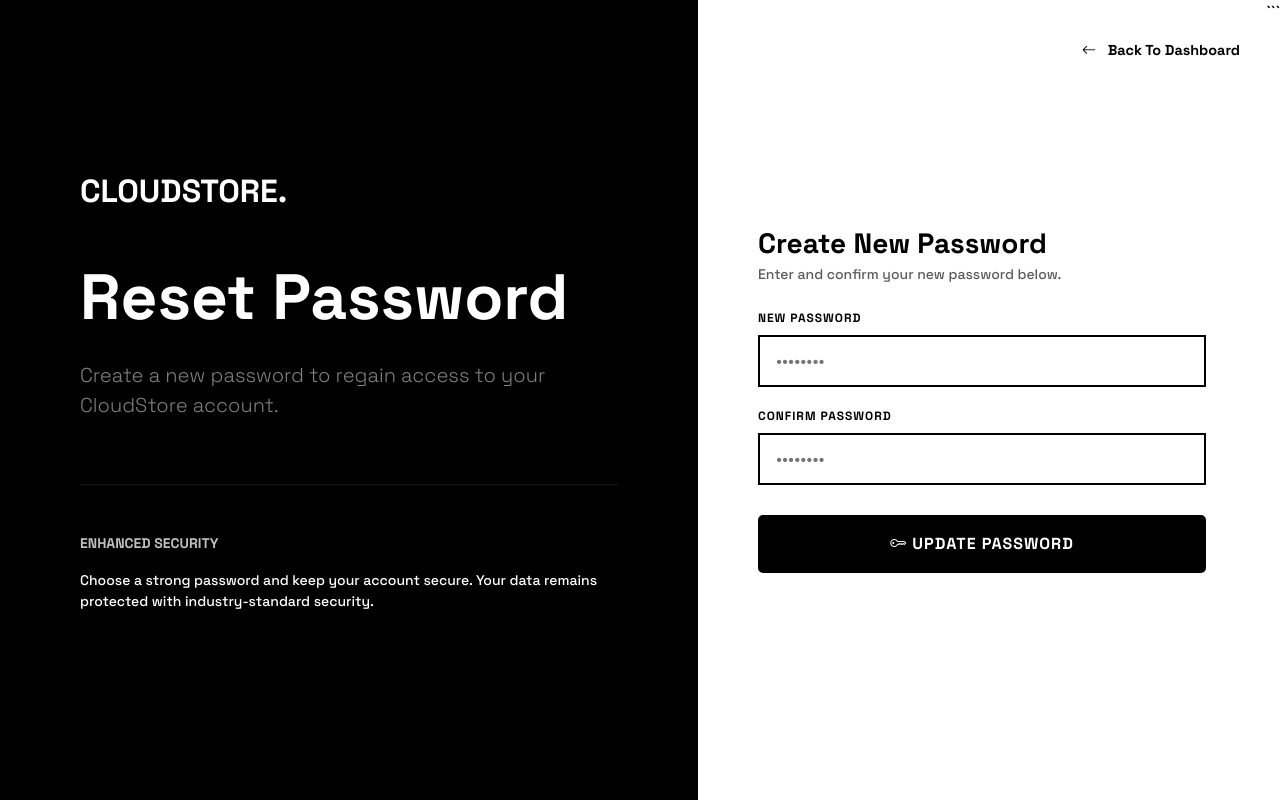
After one commit to ankush21sali/cloudstore, a Django app: page /accounts/forgot-password/ in a window 1280 px wide. The commit adds this page. Run offline with Django 5.2, Linux system fonts and the light colour scheme; the visitor is signed in with stand-in values (Sample User, id 1); data that the repository does not hold is empty.

Commit message:
forgot password functionality

````diff
--- a/accounts/admin.py
+++ b/accounts/admin.py
@@ -2,3 +2,5 @@ from django.contrib import admin
 from .models import *
 
 # Register your models here.
+
+admin.site.register(OTP)
--- /dev/null
+++ b/accounts/templates/accounts/forgot_password.html
@@ -0,0 +1,74 @@
+{% extends "base.html" %}
+{% load static %}
+
+{% block title %}Reset Password | CloudStore{% endblock %}
+
+{% block extra_css %}
+
+<link rel="stylesheet" href="{% static 'css/forgot_password.css' %}">
+{% endblock %}
+
+{% block content %}
+
+<a href="{% url 'files:dashboard' %}" class="back-home">
+    <i class="bi bi-arrow-left me-2"></i>
+    Back To Dashboard
+</a>
+
+<div class="verify-container">
+<div class="verify-visual">
+    <h2 class="fw-bold mb-5">CLOUDSTORE.</h2>
+
+    <h1 class="display-3 fw-bold mb-4">
+        Reset Password
+    </h1>
+
+    <p class="lead opacity-50">
+        Create a new password to regain access to your CloudStore account.
+    </p>
+
+    <div class="mt-5 pt-5 border-top border-secondary" style="--bs-border-opacity: .2;">
+        <p class="small text-uppercase fw-bold opacity-75">
+            Enhanced Security
+        </p>
+
+        <p class="small">
+            Choose a strong password and keep your account secure.
+            Your data remains protected with industry-standard security.
+        </p>
+    </div>
+</div>
+
+<div class="verify-form-section">
+    <div class="mx-auto" style="max-width: 450px; width: 100%;">
+
+        <h3 class="fw-bold mb-1">Create New Password</h3>
+
+        <p class="text-muted mb-4 small"> Enter and confirm your new password below.</p>
+
+        <form action="{% url 'accounts:forgot_password' %}" method="POST">
+            {% csrf_token %}
+
+            <div class="form-group">
+                <label for="new_password" class="form-label"> New Password</label>
+                <input type="password" id="new_password" name="new_password" class="form-control-custom" placeholder="••••••••" required>
+            </div>
+
+            <div class="form-group">
+                <label for="confirm_password" class="form-label"> Confirm Password</label>
+                <input type="password" id="confirm_password" name="confirm_password" class="form-control-custom" placeholder="••••••••" required>
+            </div>
+
+            <div class="mt-3">
+                <button type="submit" class="btn-save"> <i class="bi bi-key"></i> Update Password</button>
+            </div>
+
+        </form>
+
+    </div>
+</div>
+```
+
+</div>
+
+{% endblock %}
--- a/accounts/templates/accounts/signin.html
+++ b/accounts/templates/accounts/signin.html
@@ -16,7 +16,7 @@
         <a href="{% url "home" %}" class="text-white text-decoration-none">
             <h2 class="fw-bold mb-5">CLOUDSTORE.</h2>
         </a>
-        <h1 class="display-3 fw-bold mb-4">Welcome <br> Back.</h1>
+        <h1 class="display-3 fw-bold mb-4">Welcome Back.</h1>
         <p class="lead opacity-50">Access your secure vault of images, documents, and media from any device.</p>
 
         <div class="mt-5 pt-5 border-top border-secondary" style="--bs-border-opacity: .2;">
--- a/accounts/urls.py
+++ b/accounts/urls.py
@@ -12,6 +12,9 @@ urlpatterns = [
     path('settings/', views.settings, name='settings'),
     path('change_password/', views.change_password, name='change_password'),
 
-    # path('send-otp/', views.send_otp, name='send_otp'),
     path('verify-otp/', views.verify_otp, name='verify_otp'),
+
+    path('send-otp/', views.send_otp, name='send_otp'),
+    path('forgot-password-verify-otp/', views.forgot_password_verify_otp, name='forgot_password_verify_otp'),
+    path('forgot-password/', views.forgot_password, name='forgot_password'),
 ]
--- a/accounts/utils.py
+++ b/accounts/utils.py
@@ -51,5 +51,7 @@ def send_otp_email(email):
 
     response = requests.post(url, json=payload, headers=headers)
 
-    print(response.status_code)
-    print(response.text)
+    # print(response.status_code)
+    # print(response.text)
+    # print(email)
+    # print(settings.DEFAULT_FROM_EMAIL)
--- a/accounts/views.py
+++ b/accounts/views.py
@@ -194,3 +194,88 @@ def change_password(request):
         return redirect('accounts:signin')
 
     return redirect('accounts:my_profile')
+
+
+
+def send_otp(request):
+
+    try:
+        user = User.objects.get(id=request.user.id)
+    except User.DoesNotExist:
+        messages.error(request, "Opps!, User DoesNotExist.")
+        return redirect('accounts:my_profile')
+
+    # Store ID in session so verify_otp can find this user.
+    request.session['user_id'] = user.id
+
+    send_otp_email(user.email)
+    messages.info(request, "Please check your email for the OTP.")
+    return redirect('accounts:forgot_password_verify_otp')
+
+
+
+def forgot_password_verify_otp(request):
+    user_id = request.session.get("user_id")
+
+    if not user_id:
+        messages.error(request, "Session expired. Please try again later.")
+        return redirect("files:dashboard")
+
+    if request.method == "POST":
+        entered_otp = request.POST.get("code")
+
+        try:
+            user = User.objects.get(id=user_id)
+        except User.DoesNotExist:
+            messages.error(request, "Account not found. Please try again later.")
+            return redirect("files:dashboard")
+
+        otp_obj = OTP.objects.filter(user=user).last()
+
+        if not otp_obj:
+            messages.warning(request, "No OTP found")
+            return redirect("accounts:forgot_password_verify_otp")
+
+        if otp_obj.is_expired():
+            otp_obj.delete()
+            messages.warning(request, "OTP Expired")
+            return redirect("accounts:forgot_password_verify_otp")
+
+        if otp_obj.otp == entered_otp:
+            user.is_active = True
+            user.save()
+
+            login(request, user)
+
+            otp_obj.delete()
+            del request.session["user_id"]
+
+            messages.success(request, "OTP Verified Successfully")
+            return redirect("accounts:forgot_password")
+
+        messages.error(request, "Invalid OTP")
+        return redirect("accounts:forgot_password_verify_otp")
+
+    return render(request, "accounts/forgot_password_verify_otp.html")
+
+
+@login_required
+def forgot_password(request):
+    if request.method == 'POST':
+        new_password = request.POST.get('new_password')
+        confirm_password = request.POST.get('confirm_password')
+
+        user = request.user
+
+        if new_password != confirm_password:
+            messages.error(request, "New passwords do not match.")
+            return redirect('accounts:forgot_password')
+
+        user.set_password(new_password)
+        user.save()
+        logout(request)
+
+        messages.success(request, "Password changed successfully. Please login again.")
+        return redirect('accounts:dashboard')
+
+    return render(request, "accounts/forgot_password.html")
--- a/cloudstore/settings.py
+++ b/cloudstore/settings.py
@@ -28,7 +28,11 @@ SECRET_KEY = config('SECRET_KEY')
 # SECURITY WARNING: don't run with debug turned on in production!
 DEBUG = config('DEBUG', default=True, cast=bool)
 
-ALLOWED_HOSTS = ['*']
+ALLOWED_HOSTS = [
+    'cloudstore-i65a.onrender.com',
+    "localhost",
+    "127.0.0.1",
+    ]
 
 
 # Application definition
--- /dev/null
+++ b/static/css/forgot_password.css
@@ -0,0 +1,177 @@
+@import url('https://fonts.googleapis.com/css2?family=Space+Grotesk:wght@300;500;700&display=swap');
+
+/* ===================================
+BASE
+=================================== */
+
+body {
+    margin: 0;
+    height: 100vh;
+    background-color: #ffffff;
+    color: #000000;
+    font-family: 'Space Grotesk', sans-serif;
+}
+
+/* ===================================
+LAYOUT
+=================================== */
+
+.verify-container {
+    display: flex;
+    min-height: 100vh;
+}
+
+/* ===================================
+LEFT PANEL
+=================================== */
+
+.verify-visual {
+    flex: 1.2;
+    display: flex;
+    flex-direction: column;
+    justify-content: center;
+    padding: 80px;
+    background-color: #000000;
+    color: #ffffff;
+}
+
+/* ===================================
+RIGHT PANEL
+=================================== */
+
+.verify-form-section {
+    flex: 1;
+    display: flex;
+    flex-direction: column;
+    justify-content: center;
+    padding: 60px;
+    background-color: #ffffff;
+}
+
+/* ===================================
+FORM
+=================================== */
+
+.form-group {
+    margin-bottom: 20px;
+}
+
+.form-label {
+    display: block;
+    margin-bottom: 8px;
+    font-size: 0.75rem;
+    font-weight: 700;
+    text-transform: uppercase;
+    letter-spacing: 1px;
+}
+
+.form-control-custom {
+    width: 100%;
+    padding: 12px 16px;
+    border: 2px solid #000000;
+    border-radius: 0;
+    background: #ffffff;
+    font-family: inherit;
+    transition: all 0.2s ease;
+}
+
+.form-control-custom:focus {
+    border-color: #000000;
+    box-shadow: none;
+}
+
+/* ===================================
+BUTTONS
+=================================== */
+
+.btn-save {
+    background-color: #000000;
+    color: #ffffff;
+    border-radius: 5px;
+    padding: 15px;
+    font-weight: 700;
+    width: 100%;
+    border: 2px solid #000000;
+    transition: 0.3s;
+    text-transform: uppercase;
+    letter-spacing: 1px;
+    margin-top: 10px;
+
+}
+
+.btn-save:hover {
+    background-color: #ffffff;
+    color: #000000;
+}
+
+/* ===================================
+NAVIGATION
+=================================== */
+
+.back-home {
+    position: absolute;
+    top: 40px;
+    right: 40px;
+    color: #000000;
+    text-decoration: none;
+    font-size: 0.9rem;
+    font-weight: 600;
+}
+
+/* ===================================
+OTP / INFO ELEMENTS
+=================================== */
+
+.resend-link {
+    color: #000000;
+    font-weight: 600;
+    text-decoration: underline;
+}
+
+.resend-link:hover {
+    text-decoration: none;
+}
+
+.timer-text {
+    color: #777777;
+    font-size: 0.85rem;
+    font-weight: 600;
+}
+
+.info-message {
+    min-height: 40px;
+    margin-top: 8px;
+    font-size: 0.8rem;
+}
+
+.demo-hint {
+    margin-bottom: 20px;
+    padding: 10px 15px;
+    background-color: #f8f9fa;
+    border-left: 4px solid #000000;
+    font-size: 0.85rem;
+    color: #333333;
+}
+
+/* ===================================
+RESPONSIVE
+=================================== */
+
+@media (max-width: 992px) {
+    .verify-visual {
+        display: none;
+    }
+
+    .back-home {
+        top: 20px;
+        right: 20px;
+    }
+
+}
+
+@media (max-width: 576px) {
+
+    .verify-form-section {
+        padding: 40px 24px;
+    }
+}
````
Also changed, not shown: accounts/templates/accounts/forgot_password_verify_otp.html (added, +67 -0 lines), accounts/templates/accounts/userprofile.html (+2 -12 lines), static/css/userprofile.css (+2 -17 lines), static/css/verify-otp.css (+179 -0 lines).
